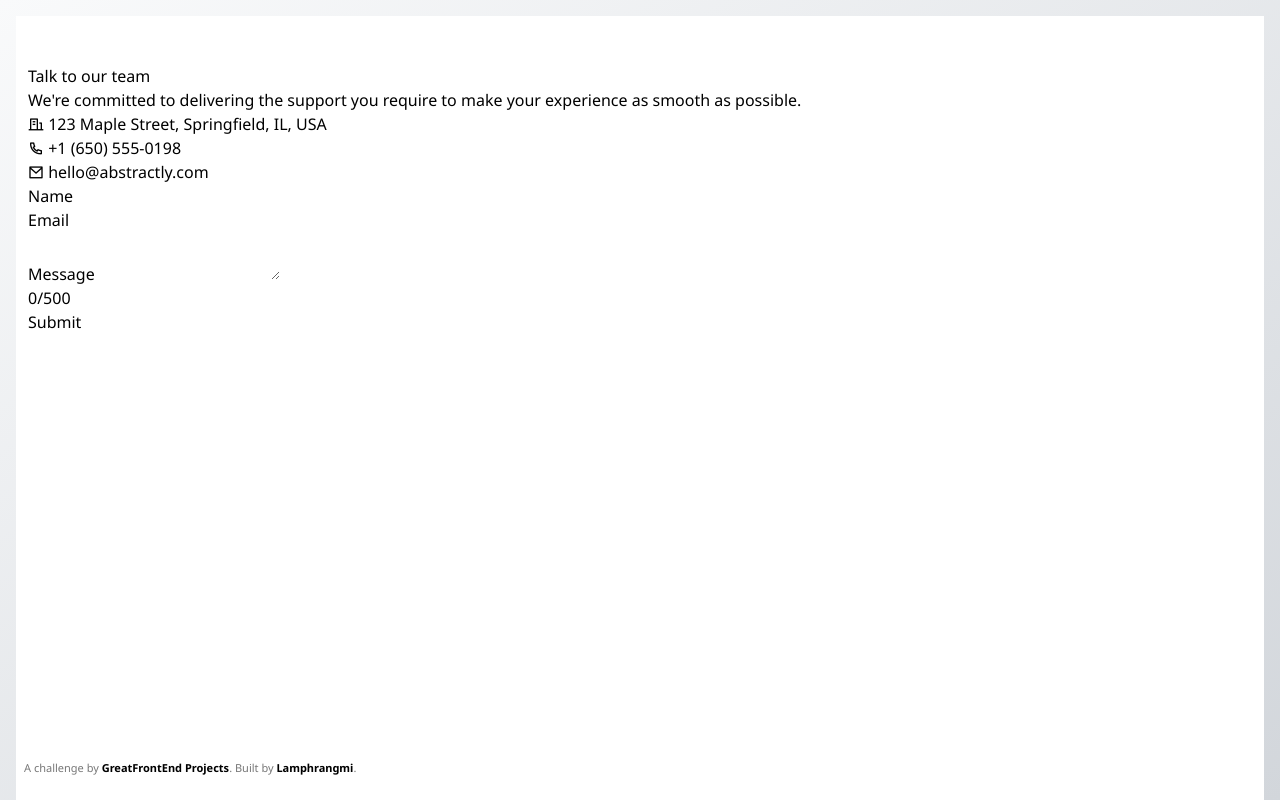
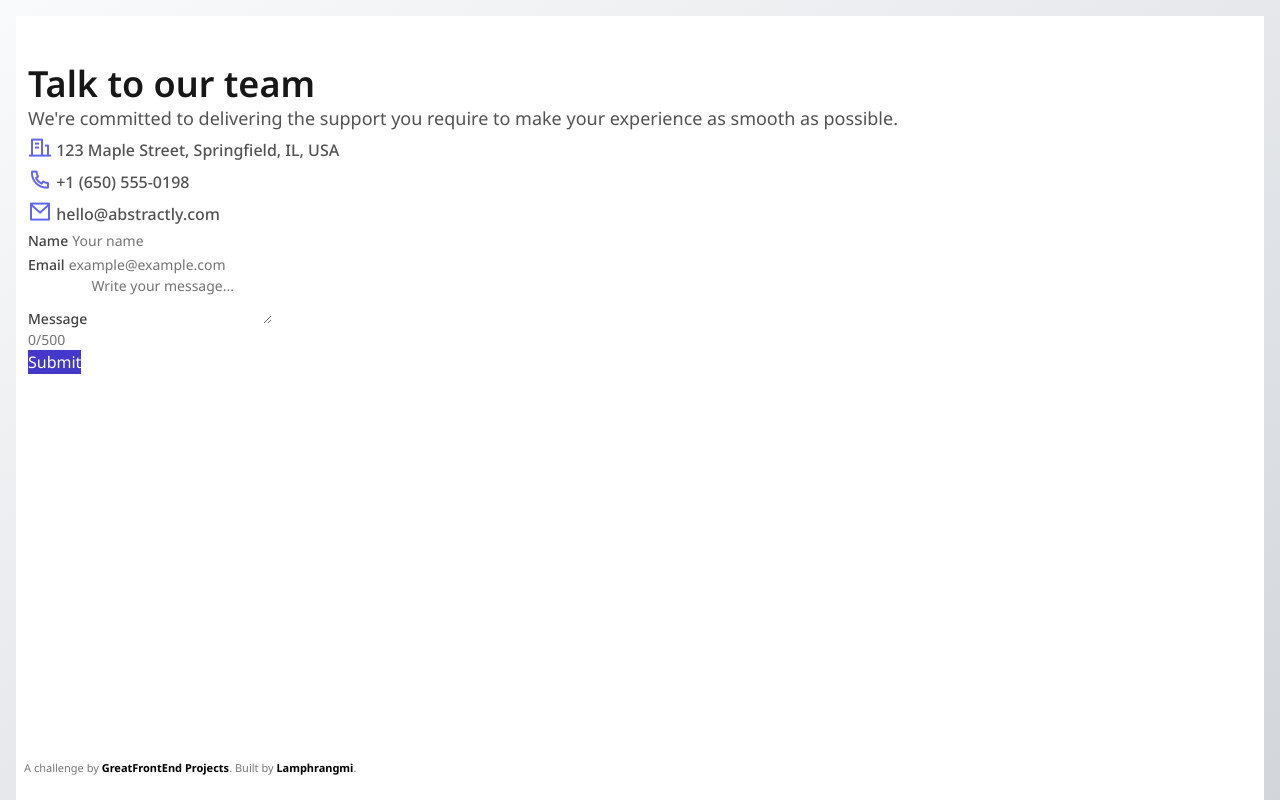
Before and after one commit to Lamphrangmi-Lamin/contact-section, a plain HTML site: page index.html in a window 1280 px wide. Drawn offline with nearby package versions, Linux system fonts and the light colour scheme.

Commit message:
feat: style typography

```diff
--- a/index.html
+++ b/index.html
@@ -33,24 +33,24 @@
       <section class="bg-white px-3 py-12 m-4 h-full">
         <!-- Left section -->
         <div class="">
-          <h2>Talk to our team</h2>
-          <p>
+          <h2 class="text-4xl text-neutral-900 font-semibold">Talk to our team</h2>
+          <p class="text-lg text-neutral-600">
             We're committed to delivering the support you require to make your experience as smooth as possible.
           </p>
 
           <!-- Team info -->
            <div class="">
             <div class="">
-              <i class="ri-building-line"></i>
-              <span>123 Maple Street, Springfield, IL, USA</span>
+              <i class="ri-building-line text-2xl text-indigo-500"></i>
+              <span class="font-medium text-neutral-600">123 Maple Street, Springfield, IL, USA</span>
             </div>
             <div class="">
-              <i class="ri-phone-line"></i>
-              <span>+1 (650) 555-0198</span>
+              <i class="ri-phone-line text-2xl text-indigo-500"></i>
+              <span class="font-medium text-neutral-600">+1 (650) 555-0198</span>
             </div>
             <div class="">
-              <i class="ri-mail-line"></i>
-              <span>hello@abstractly.com</span>
+              <i class="ri-mail-line text-2xl text-indigo-500"></i>
+              <span class="font-medium text-neutral-600">hello@abstractly.com</span>
             </div>
            </div>
         </div>
@@ -59,20 +59,23 @@
          <div class="">
            <form action="#" method="#">
             <div class="">
-              <label for="name-input">Name</label>
-              <input required autocomplete="on" id="name-input" name="userName" type="text">
+              <label class="text-sm font-medium text-neutral-700" for="name-input">Name</label>
+              <input placeholder="Your name" required autocomplete="on" id="name-input" name="userName" type="text"
+              class="placeholder:text-sm placeholder:text-neutral-500">
             </div>
 
             <div class="">
-              <label for="email-input">Email</label>
-              <input required autocomplete="on" id="email-input" name="userEmail" type="email">
+              <label class="text-sm font-medium text-neutral-700" for="email-input">Email</label>
+              <input placeholder="example@example.com" required autocomplete="on" id="email-input" name="userEmail" type="email"
+              class="placeholder:text-sm placeholder:text-neutral-500">
             </div>
 
             <div class="">
-              <label for="message-input">Message</label>
-              <textarea aria-describedby="message-input" required autocomplete="on" name="userMessage" id="message-input"></textarea>
-              <div class="">0/500</div>
-              <button>Submit</button>
+              <label class="text-sm font-medium text-neutral-700" for="message-input">Message</label>
+              <textarea placeholder="Write your message..." aria-describedby="message-input" required autocomplete="on" name="userMessage" id="message-input"
+              class="placeholder:text-sm placeholder:text-neutral-500"></textarea>
+              <div class="text-sm text-neutral-500">0/500</div>
+              <button class="text-white bg-indigo-700">Submit</button>
             </div>
            </form>
          </div>
```
